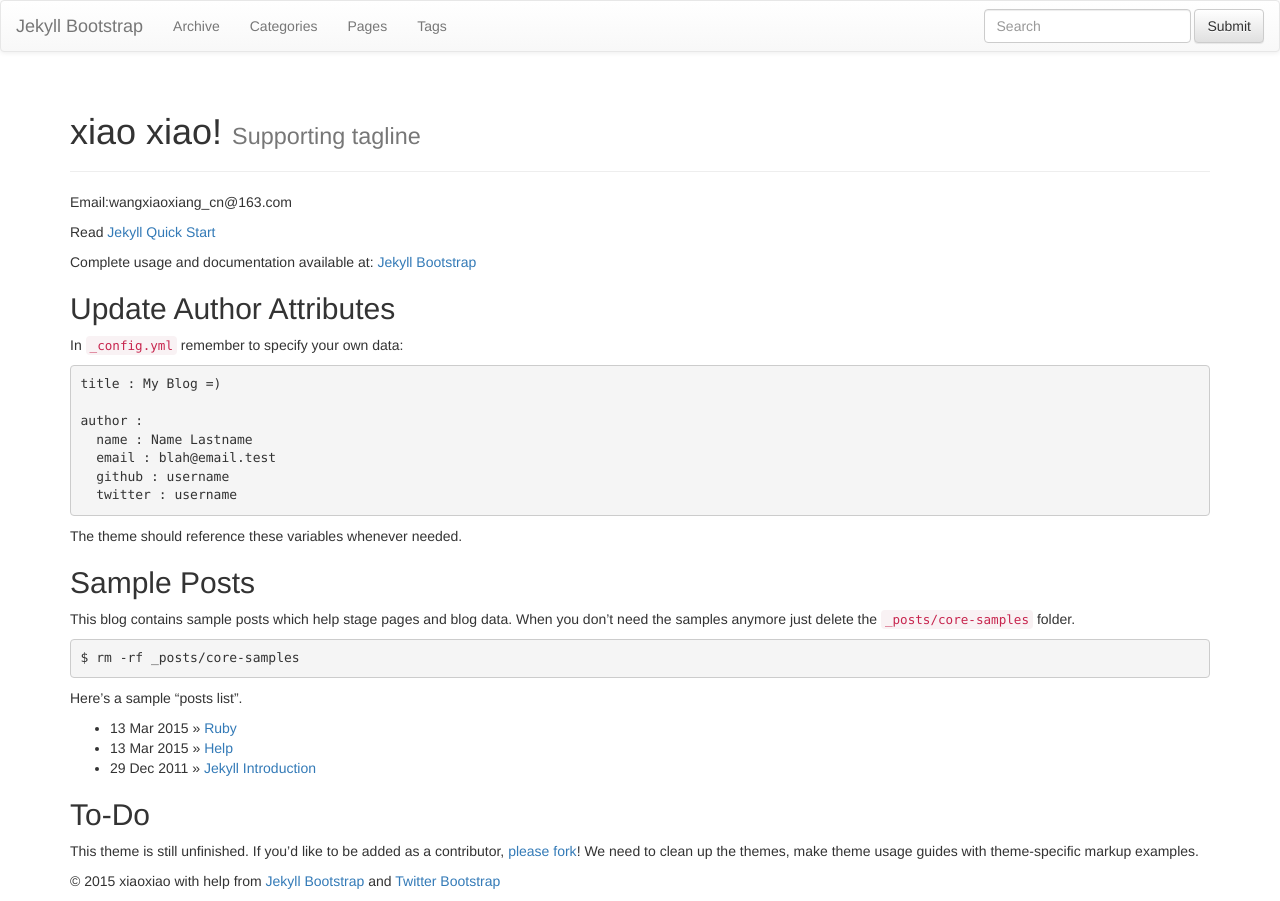
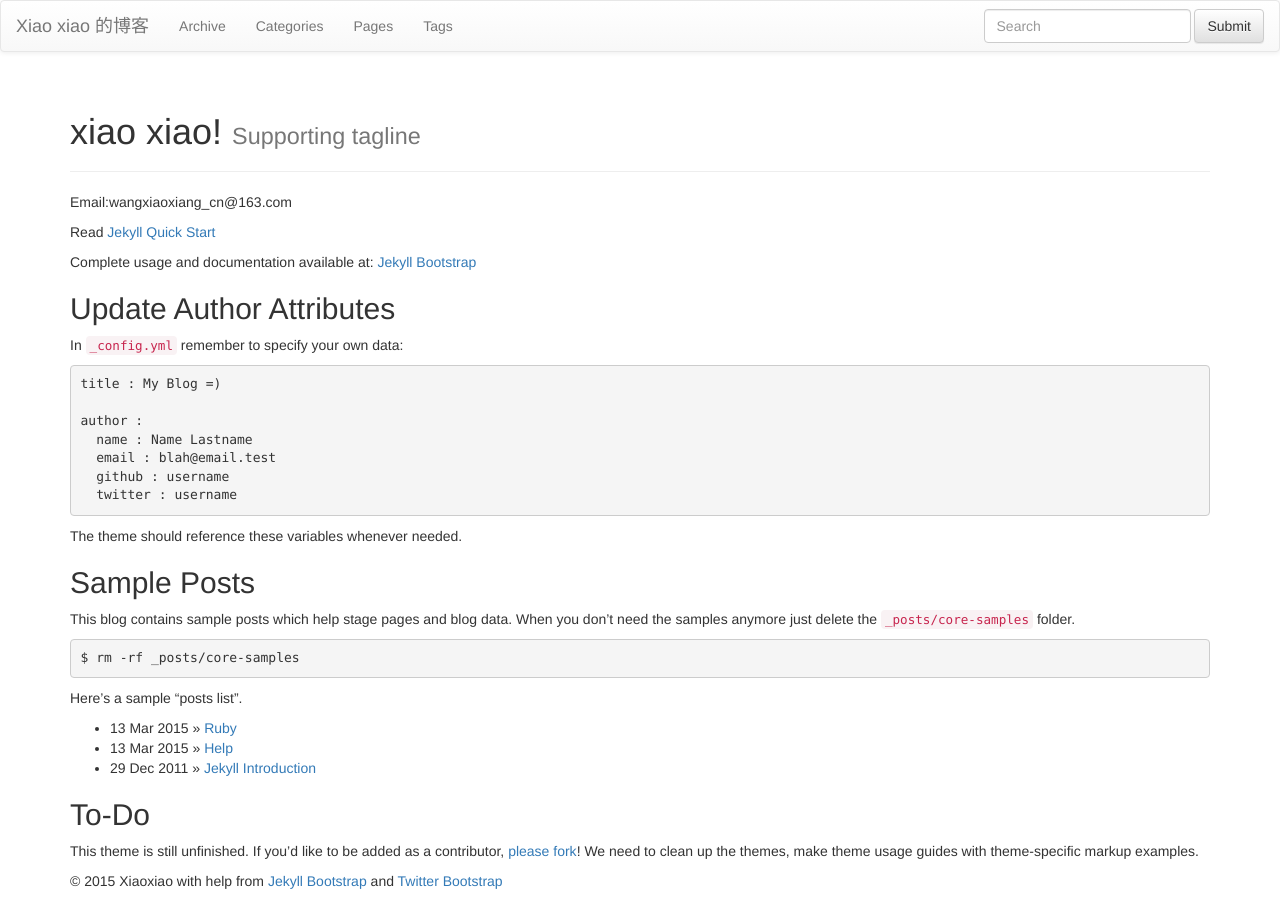
Before and after one commit to plusjade/jekyll-bootstrap, a Jekyll site: the page built from index.md, in a window 1280 px wide. Built offline with Jekyll 4.4.1, drawn with Linux system fonts in a browser that asks for light colours; nearby versions of some CDN libraries; library files that are not in the unit come from our copies.

Commit message:
Update _config.yml

```diff
--- a/_config.yml
+++ b/_config.yml
@@ -8,10 +8,10 @@ highlighter: pygments
 # Themes are encouraged to use these universal variables
 # so be sure to set them if your theme uses them.
 #
-title : Jekyll Bootstrap
-tagline: Site Tagline
+title : Xiao xiao 的博客
+tagline: 会飞的程序猿
 author :
-  name : xiaoxiao
+  name : Xiaoxiao
   email : wangxiaoxiang_cn@163.com
   github : XiaoXiangWang
   twitter : Not
```
